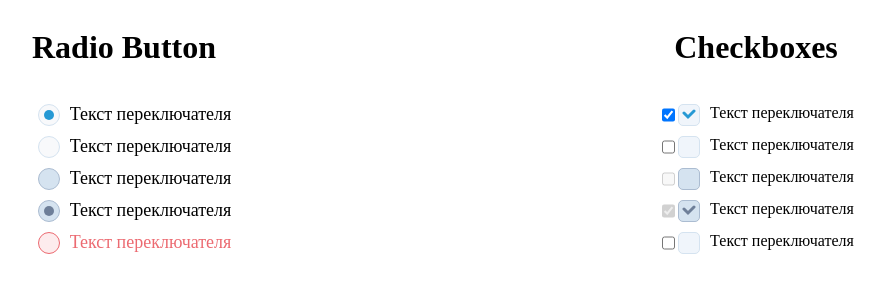
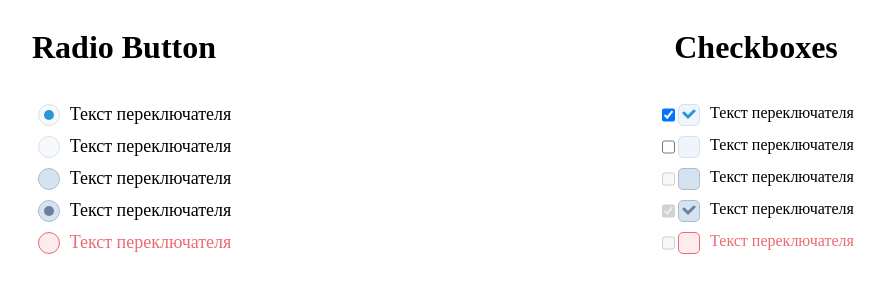
Before and after one commit to Torrex1/vue-buttons, a Vue app: page / in a window 1280 px wide. Shown: the top 300 px of the page, without its empty margins (200-1085 px from the left). Built offline with nearby package versions, Linux system fonts and the light colour scheme.

Commit message:
error state add

```diff
--- a/src/components/Checkboxes.vue
+++ b/src/components/Checkboxes.vue
@@ -27,9 +27,9 @@
                 <label for="cb4">Текст переключателя</label>
             </li>
             <li>
-                <input type="checkbox" id="cb5">
+                <input type="checkbox" id="cb5" disabled>
                 <span class="customCheckbox"></span>
-                <label for="cb5">Текст переключателя</label>
+                <label for="cb5" style="color: var(--error-border);">Текст переключателя</label>
             </li>
         </ul>
     </div>
@@ -108,4 +108,9 @@ input[type="checkbox"]:disabled:checked + .customCheckbox::before {
     background-repeat: no-repeat;
 }
 
+#cb5 + .customCheckbox {
+    border: 1px solid var(--error-border);
+    background-color: var(--error-bg);
+}
+
 </style>
```
